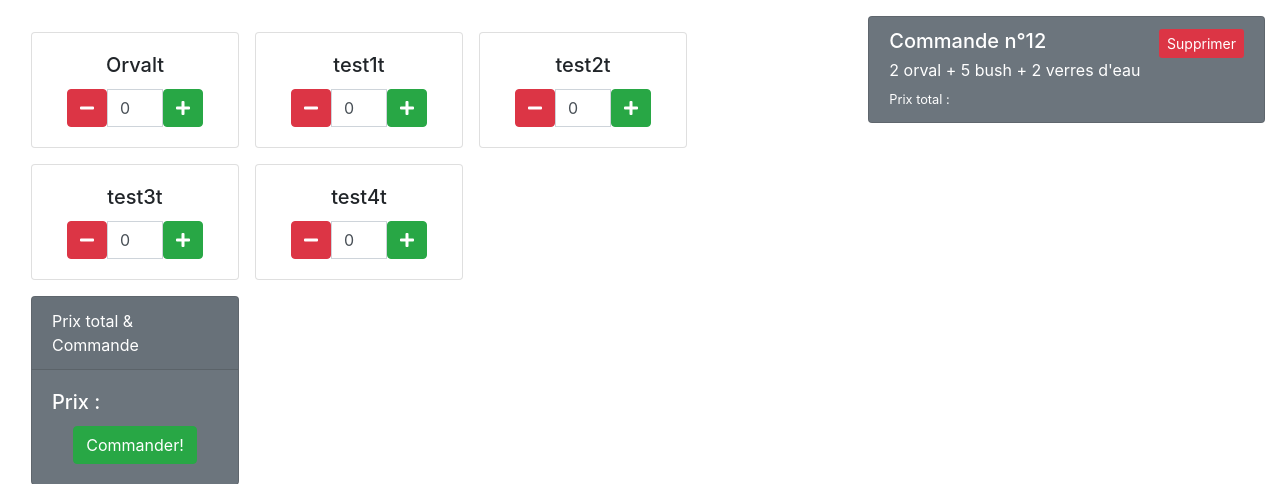
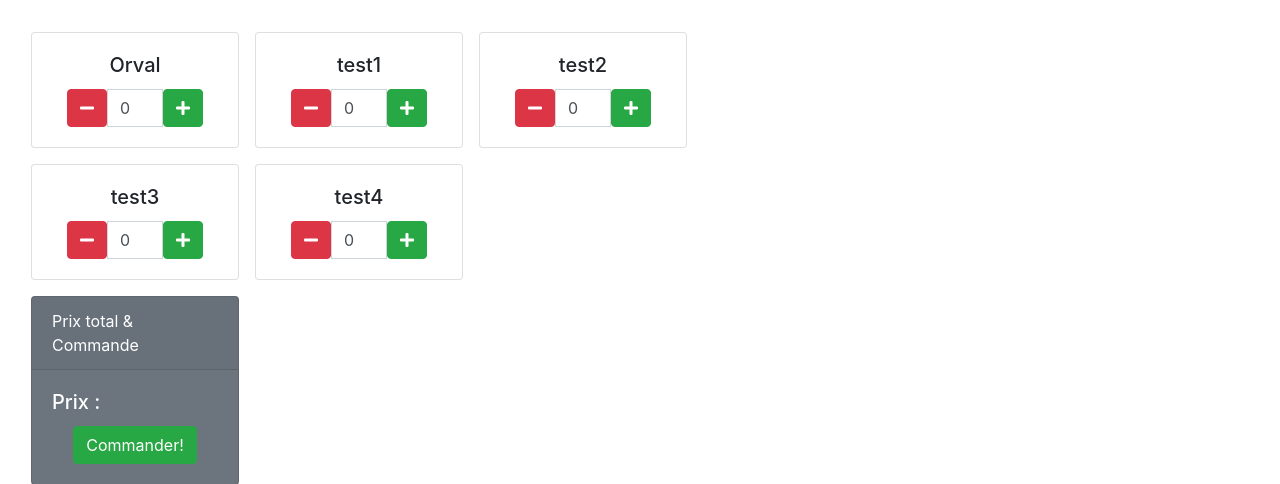
Before and after one commit to hugojcqs/Boursiere, a Django app: page /beer_ordering/ in a window 1280 px wide. Shown: the part 56-540 px from the top of the page. Run offline with Django 3.2, Linux system fonts and the light colour scheme; a user stored in the database is signed in; data comes from the database, SQL or seed files in the repository; some libraries are stand-ins or nearby versions.

Commit message:
Added begin of ajax interaction + history of order

```diff
--- a/BoursiereDjango/Beer/models.py
+++ b/BoursiereDjango/Beer/models.py
@@ -1,6 +1,6 @@
 from django.db import models
 
-# Create your models here.
+
 class Beer(models.Model):
     beer_name = models.CharField(max_length=100)
     price = models.FloatField(null=False)
@@ -11,8 +11,13 @@
     coef_max = models.FloatField(null=False)
     q_qarder = models.IntegerField(null=False, default=0)
     q_current_qarder = models.IntegerField(null=False, default=0)
-    image = models.ImageField()
 
     def __str__(self):
         return self.beer_name
     #  TODO : Validateur pour la verification des données
+
+
+class History(models.Model):
+    id_str = models.CharField(max_length=25, null=False)
+    time = models.TimeField(null=False)
+    history_json = models.TextField()  # to save data as json
--- a/BoursiereDjango/BoursiereDjango/settings.py
+++ b/BoursiereDjango/BoursiereDjango/settings.py
@@ -32,6 +32,7 @@
 
 INSTALLED_APPS = [
     'Beer',
+    'AJAXModule',
     'crispy_forms',
     'django.contrib.admin',
     'django.contrib.auth',
--- a/BoursiereDjango/BoursiereDjango/urls.py
+++ b/BoursiereDjango/BoursiereDjango/urls.py
@@ -16,6 +16,8 @@
 from django.contrib import admin
 from django.urls import path
 from Beer import views as BeerViews
+#from AJAXModule import views
+
 urlpatterns = [
     path('admin/', admin.site.urls),
     path('beer_ordering/', BeerViews.beer_ordering_view, name='beer_ordering'),
@@ -23,4 +25,5 @@
     path('', BeerViews.root),
     path('login/', BeerViews.login_page, name='login_page'),
     path('logout/', BeerViews.logout_page, name='logout_page'),
+    #path('calculate_price/', AJAXModule.calculate_price, name='calculate_price'),
 ]
--- a/BoursiereDjango/templates/beer_card.html
+++ b/BoursiereDjango/templates/beer_card.html
@@ -3,15 +3,15 @@
 {% for beer in beers %}
     <div class="card ml-3 mt-3" style="width: 13rem;">
       <div class="card-body">
-        <h5 class="card-title text-center">{{ beer.beer_name }}t</h5>
+        <h5 class="card-title text-center">{{ beer.beer_name }}</h5>
         <div class="input-group col-sm-12">
           <span class="input-group-btn">
-              <div class="btn btn-danger" onclick="minus({{ forloop.counter }})">
+              <div class="btn btn-danger" onclick="minus({{ forloop.counter }}, '{{ beer.beer_name }}')">
                   <i class="fas fa-minus"></i>
               </div>
           </span>
           <input type="text" id="input{{ forloop.counter }}" class="form-control input-number" value="0">
-          <span class="input-group-btn" onclick="plus({{ forloop.counter }})">
+          <span class="input-group-btn" onclick="plus({{ forloop.counter }}, '{{ beer.beer_name }}')">
               <button type="button" class="btn btn-success">
                   <i class="fas fa-plus"></i>
               </button>
@@ -19,7 +19,5 @@
       </div>
       </div>
     </div>
-
-
 {% endfor %}
 </div>
--- a/BoursiereDjango/templates/ordering_list.html
+++ b/BoursiereDjango/templates/ordering_list.html
@@ -1,10 +1,12 @@
-<div class="list-group overflow-auto">
-  <a class="list-group-item list-group-item-action flex-column align-items-start text-white bg-secondary">
-    <div class="d-flex w-100 justify-content-between">
-      <h5 class="mb-1">Commande n°12</h5>
-      <div class="btn-sm btn-danger">Supprimer</div>
-    </div>
+<div class="list-group">
+    {% for histo in history %}
+    <a class="list-group-item list-group-item-action flex-column align-items-start text-white bg-secondary">
+        <div class="d-flex w-100 justify-content-between">
+            <h5 class="mb-1">Commande n°</h5>
+            <div class="btn-sm btn-danger">Supprimer</div>
+        </div>
     <p class="mb-1">2 orval + 5 bush + 2 verres d'eau</p>
-    <small>Prix total : </small>
-  </a>
+    <small id="total_price">Prix total : </small>
+    </a>
+    {% endfor %}
 </div>
```
Also changed, not shown: BoursiereDjango/static/scripts/integer_picker.js (+49 -2 lines).
